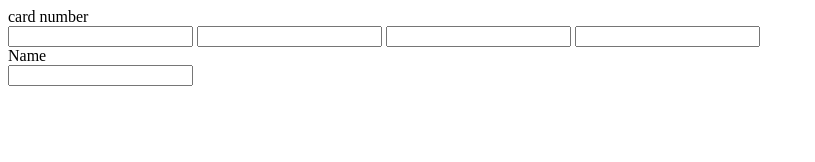
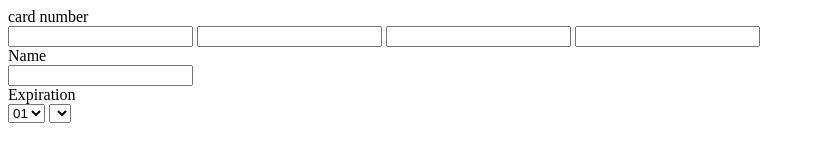
Before and after one commit to 0x-Ryker/payment-card-page, a plain HTML site: page index.html in a window 1280 px wide. Shown: the whole page, without its empty margins (0-815 px from the left). Drawn offline with Linux system fonts and the light colour scheme.

Commit message:
expiration

```diff
--- a/index.html
+++ b/index.html
@@ -48,6 +48,35 @@
           <input type="text" id="name" required />
 
           <br />
+
+          <!-- expiration -->
+          <label for="expiration-month">Expiration</label>
+          <div class="horizontal-input-stack">
+            <select
+              id="expiration-month"
+              aria-label="Expiration Month"
+              required
+            >
+              <option>01</option>
+              <option>02</option>
+              <option>03</option>
+              <option>04</option>
+              <option>05</option>
+              <option>06</option>
+              <option>07</option>
+              <option>08</option>
+              <option>09</option>
+              <option>10</option>
+              <option>11</option>
+              <option>12</option>
+            </select>
+            <select
+              id="expiration-year"
+              aria-label="Expiration Year"
+              required
+              data-expiration-year
+            ></select>
+          </div>
         </form>
       </section>
     </main>
```
